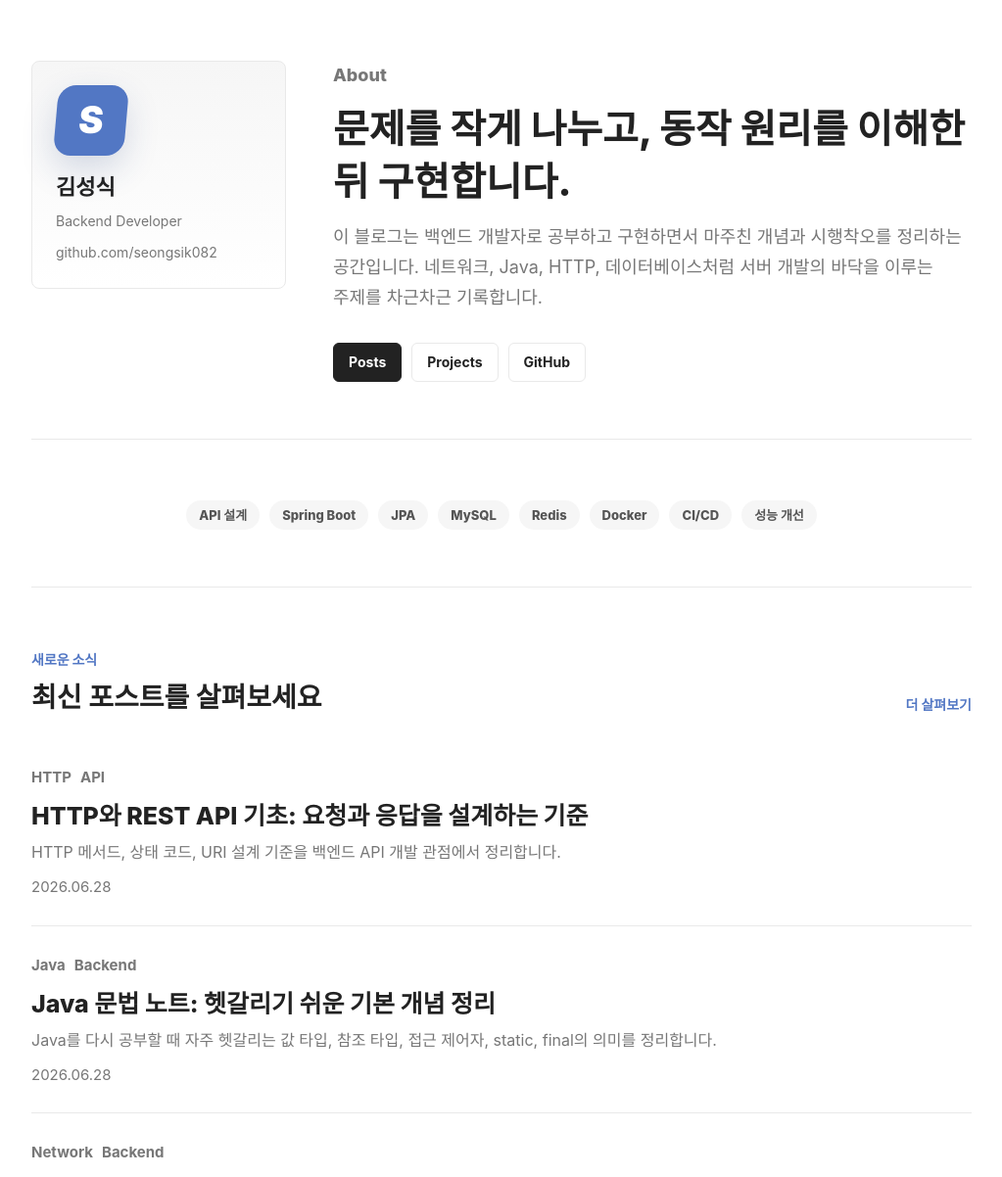
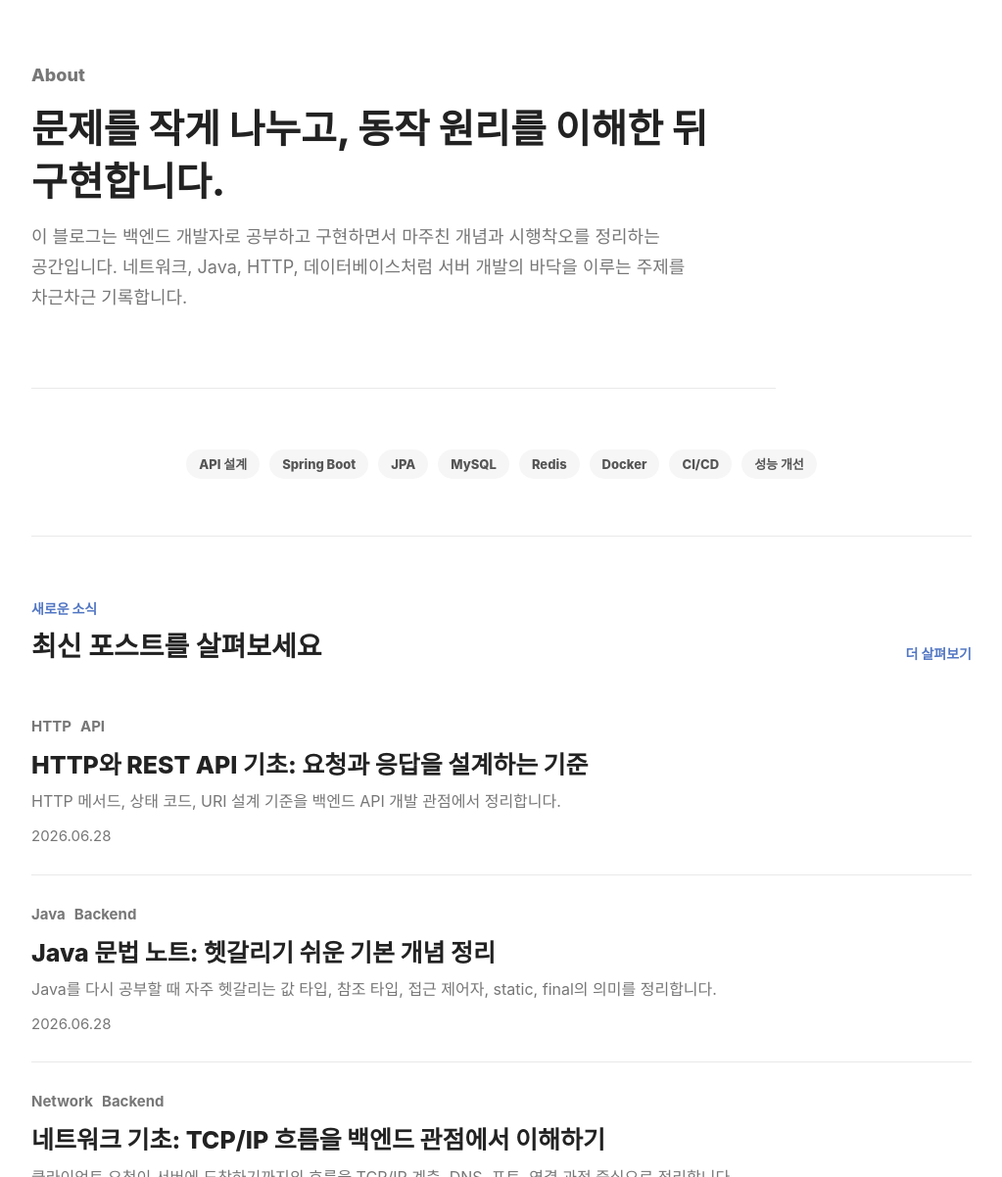
Before and after one commit to seongsik082/seongsik082.github.io, a Jekyll site: the page built from index.md, in a window 1280 px wide and 1400 px high, scrolled down 260 px. Shown: the part 198-1400 px from the top of the window at 98% size, without its empty margins (128-1151 px from the left). Built offline with Jekyll 4.4.1, drawn with Linux system fonts in a browser that asks for light colours; some web fonts are replaced; some of the changed text lies outside the part shown.

Commit message:
Remove duplicated home sections

```diff
--- a/assets/css/style.css
+++ b/assets/css/style.css
@@ -187,48 +187,9 @@ h3 {
 }
 
 .profile-intro {
-  display: grid;
-  grid-template-columns: 260px 1fr;
-  gap: 48px;
-  align-items: start;
+  max-width: 760px;
   padding-bottom: 58px;
   border-bottom: 1px solid var(--line);
-}
-
-.profile-card {
-  display: grid;
-  gap: 8px;
-  align-content: start;
-  padding: 24px;
-  border: 1px solid var(--line);
-  border-radius: 8px;
-  background: linear-gradient(180deg, var(--soft), transparent);
-}
-
-.profile-mark {
-  display: grid;
-  width: 72px;
-  height: 72px;
-  margin-bottom: 10px;
-  place-items: center;
-  border-radius: 18px;
-  background: var(--accent);
-  color: #ffffff;
-  font-size: 38px;
-  font-weight: 900;
-  box-shadow: 0 14px 34px rgba(39, 66, 126, 0.18);
-  transform: skew(-5deg);
-}
-
-.profile-card strong {
-  font-size: 22px;
-  line-height: 1.3;
-}
-
-.profile-card span,
-.profile-card a {
-  color: var(--muted);
-  font-size: 14px;
 }
 
 .profile-intro h2 {
@@ -301,48 +262,6 @@ h3 {
 .featured-posts time {
   display: block;
   margin-top: 8px;
-}
-
-.resume-preview {
-  display: grid;
-  grid-template-columns: 280px 1fr;
-  gap: 48px;
-}
-
-.resume-items {
-  display: grid;
-  gap: 18px;
-}
-
-.resume-items article {
-  display: grid;
-  grid-template-columns: 48px 1fr;
-  column-gap: 16px;
-  row-gap: 4px;
-  padding: 22px 0;
-  border-top: 1px solid var(--line);
-}
-
-.resume-items article:last-child {
-  border-bottom: 1px solid var(--line);
-}
-
-.resume-items span {
-  color: var(--accent);
-  font-size: 15px;
-  font-weight: 900;
-}
-
-.resume-items h3 {
-  grid-column: 2;
-  margin-bottom: 4px;
-  font-size: 21px;
-}
-
-.resume-items p {
-  grid-column: 2;
-  margin: 0;
-  color: var(--muted);
 }
 
 .posts-hero {
@@ -729,25 +648,6 @@ section + section {
     margin-bottom: 46px;
   }
 
-  .profile-intro,
-  .resume-preview {
-    grid-template-columns: 1fr;
-  }
-
-  .resume-items article {
-    grid-template-columns: 40px 1fr;
-  }
-
-  .profile-card {
-    padding: 20px;
-  }
-
-  .profile-mark {
-    width: 64px;
-    height: 64px;
-    font-size: 34px;
-  }
-
   .posts-hero {
     min-height: 320px;
     margin-top: -42px;
--- a/index.md
+++ b/index.md
@@ -12,12 +12,6 @@ title: Home
 </section>
 
 <section class="profile-intro">
-  <aside class="profile-card">
-    <div class="profile-mark" aria-hidden="true">S</div>
-    <strong>김성식</strong>
-    <span>Backend Developer</span>
-    <a href="https://github.com/seongsik082">github.com/seongsik082</a>
-  </aside>
   <div>
     <p class="section-label">About</p>
     <h2>문제를 작게 나누고, 동작 원리를 이해한 뒤 구현합니다.</h2>
@@ -25,11 +19,6 @@ title: Home
       이 블로그는 백엔드 개발자로 공부하고 구현하면서 마주친 개념과 시행착오를 정리하는 공간입니다.
       네트워크, Java, HTTP, 데이터베이스처럼 서버 개발의 바닥을 이루는 주제를 차근차근 기록합니다.
     </p>
-    <div class="hero-actions">
-      <a href="/posts/">Posts</a>
-      <a href="/projects/">Projects</a>
-      <a href="https://github.com/seongsik082">GitHub</a>
-    </div>
   </div>
 </section>
 
@@ -70,27 +59,3 @@ title: Home
     {% endfor %}
   </div>
 </section>
-
-<section class="home-section resume-preview">
-  <div>
-    <div class="section-kicker">Study Map</div>
-    <h2>앞으로 채워갈 백엔드 기록</h2>
-  </div>
-  <div class="resume-items">
-    <article>
-      <span>01</span>
-      <h3>Java와 Spring</h3>
-      <p>문법, 객체지향, Spring MVC, 예외 처리, 테스트 코드를 학습 노트로 정리합니다.</p>
-    </article>
-    <article>
-      <span>02</span>
-      <h3>Network와 HTTP</h3>
-      <p>요청이 서버에 도착하는 과정, 상태 코드, API 설계 기준을 백엔드 관점에서 기록합니다.</p>
-    </article>
-    <article>
-      <span>03</span>
-      <h3>Database와 운영</h3>
-      <p>쿼리, 인덱스, 트랜잭션, 배포 자동화, 로그를 실제 문제 해결과 연결해 정리합니다.</p>
-    </article>
-  </div>
-</section>
```
